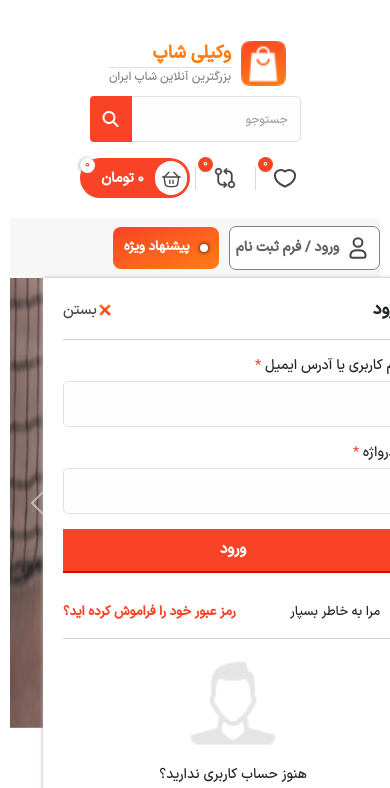
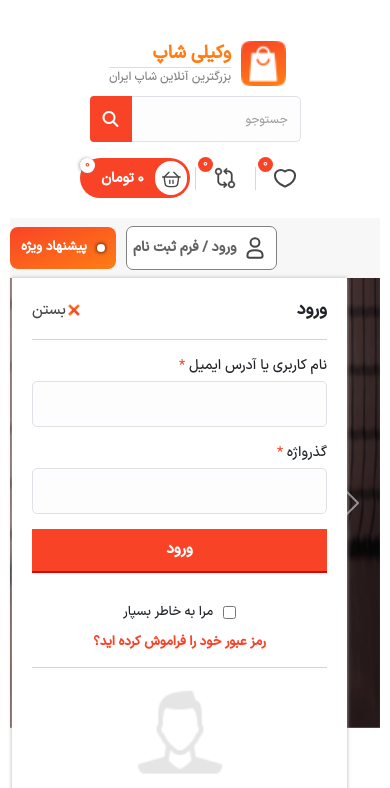
Before and after one commit to amirianz/am, a plain HTML site: page index.html in a window 390 px wide. Both pictures are taken after a click on the element "ورود / فرم ثبت نام". Shown: the top 788 px of the page. Drawn offline with nearby package versions, Linux system fonts and the light colour scheme.

Commit message:
Update style.css

```diff
--- a/style.css
+++ b/style.css
@@ -3179,6 +3179,34 @@ input[type=checkbox] {
   .zirmenu2 {
     display: none !important;
   }
+
+  .head-2 {
+    justify-content: flex-end !important;
+  }
+}
+
+@media only screen and (max-width: 440px) {
+  .sabt {
+    left: 2px !important;
+  }
+}
+
+@media only screen and (max-width: 404px) {
+  .sabt {
+    left: 2px !important;
+    width: 335px !important;
+  }
+
+  .sabt5 {
+    flex-direction: column !important;
+    gap: 10px !important;
+  }
+}
+
+@media only screen and (max-width: 359px) {
+  .sabt {
+    width: 285px !important;
+  }
 }
 
 /* 4 */
```
